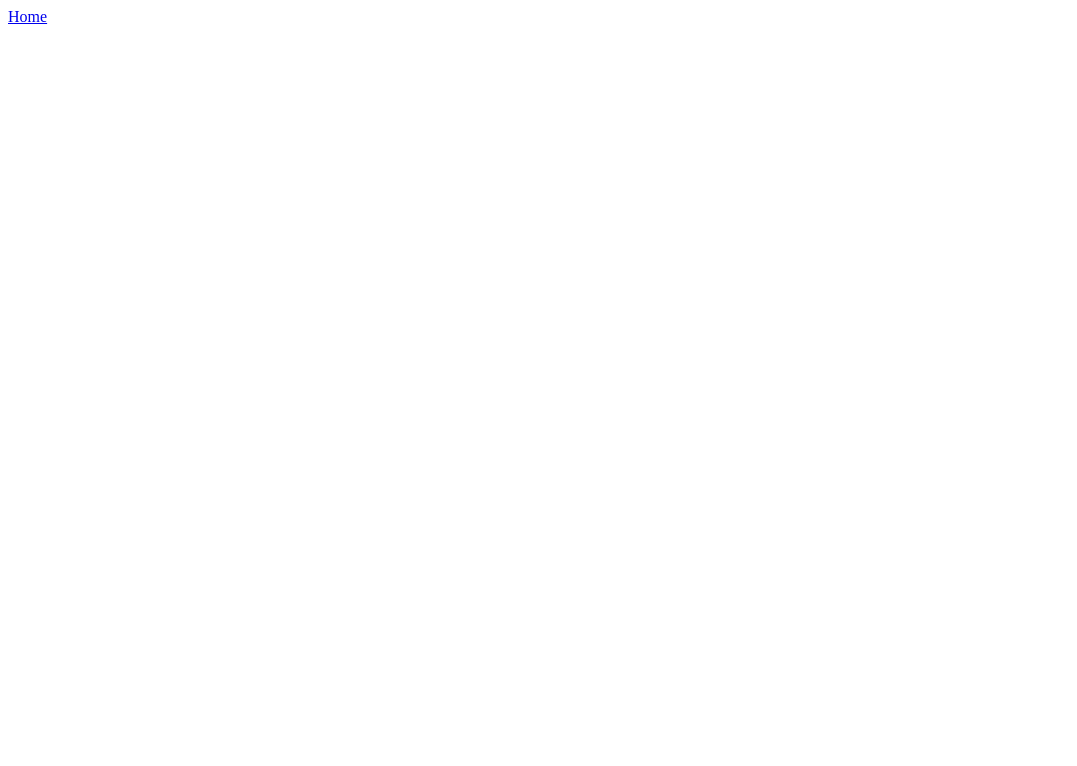
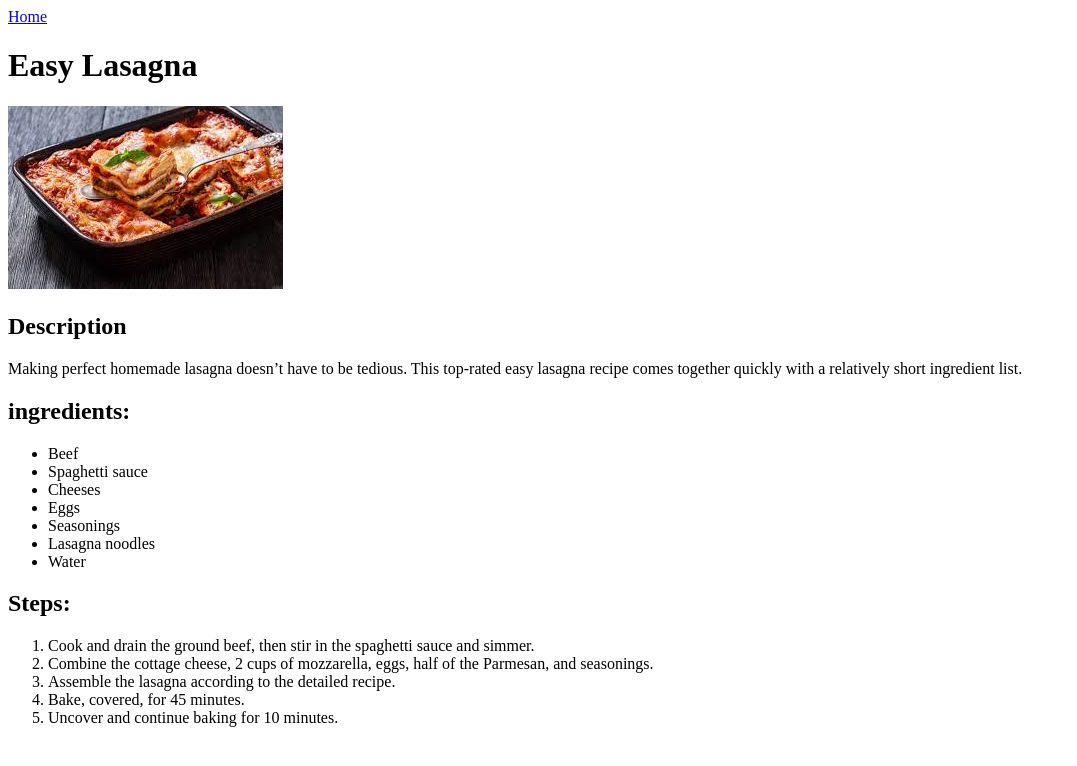
Before and after one commit to alvarosagama/odin_recipes, a plain HTML site: page recipes/lasagna.html in a window 1280 px wide. Shown: the whole page, without its empty margins (0-1077 px from the left). Drawn offline with Linux system fonts and the light colour scheme.

Commit message:
completed the lasagna page
Add the lasagana image and html to the lasagana page

```diff
--- a/recipes/lasagna.html
+++ b/recipes/lasagna.html
@@ -3,9 +3,31 @@
 <head>
     <meta charset="UTF-8">
     <meta name="viewport" content="width=device-width, initial-scale=1.0">
-    <title>Document</title>
+    <title>Easy Lasagna</title>
 </head>
 <body>
     <a href="../index.html">Home</a>
-</body>
+    <h1>Easy Lasagna</h1>
+    <img src="../images/easy_lasagna.jpg" alt="A delicous lasagna" >
+    <h2>Description</h2>
+    <p>Making perfect homemade lasagna doesn’t have to be tedious. This top-rated easy lasagna recipe comes together quickly with a relatively short ingredient list. </p>
+    <h2>ingredients:</h2>
+    <ul>
+        <li>Beef</li>
+        <li>Spaghetti sauce</li>
+        <li>Cheeses</li>
+        <li>Eggs</li>
+        <li>Seasonings</li>
+        <li>Lasagna noodles</li>
+        <li>Water</li>
+    </ul>
+    <h2>Steps:</h2>
+    <ol>
+        <li>Cook and drain the ground beef, then stir in the spaghetti sauce and simmer. </li>
+        <li>Combine the cottage cheese, 2 cups of mozzarella, eggs, half of the Parmesan, and seasonings.</li>
+        <li>Assemble the lasagna according to the detailed recipe.</li>
+        <li>Bake, covered, for 45 minutes. </li>
+        <li>Uncover and continue baking for 10 minutes.</li>
+    </ol>
+
 </html>
```
Also changed, not shown: index.html (+2 -1 lines), images/easy_lasagna.jpg (added).
